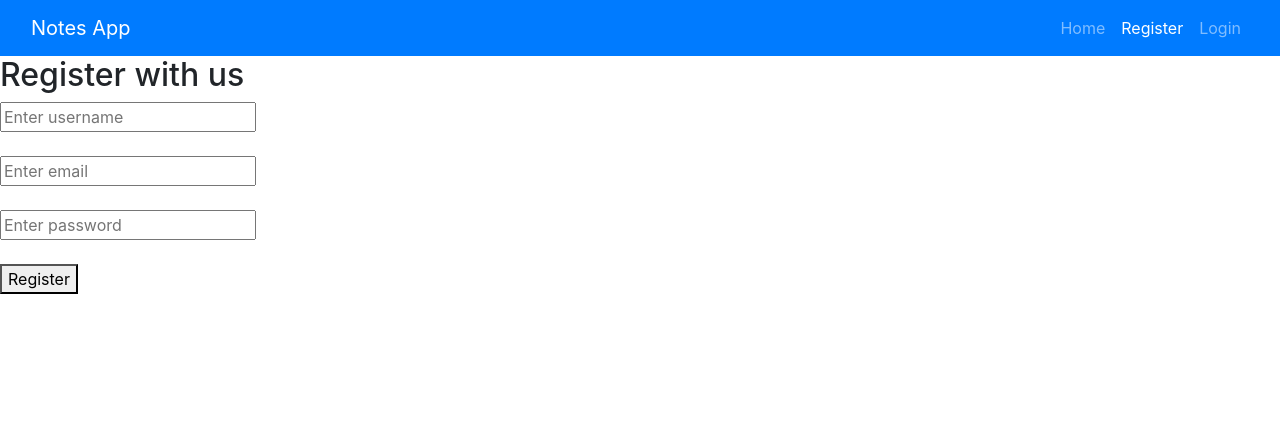
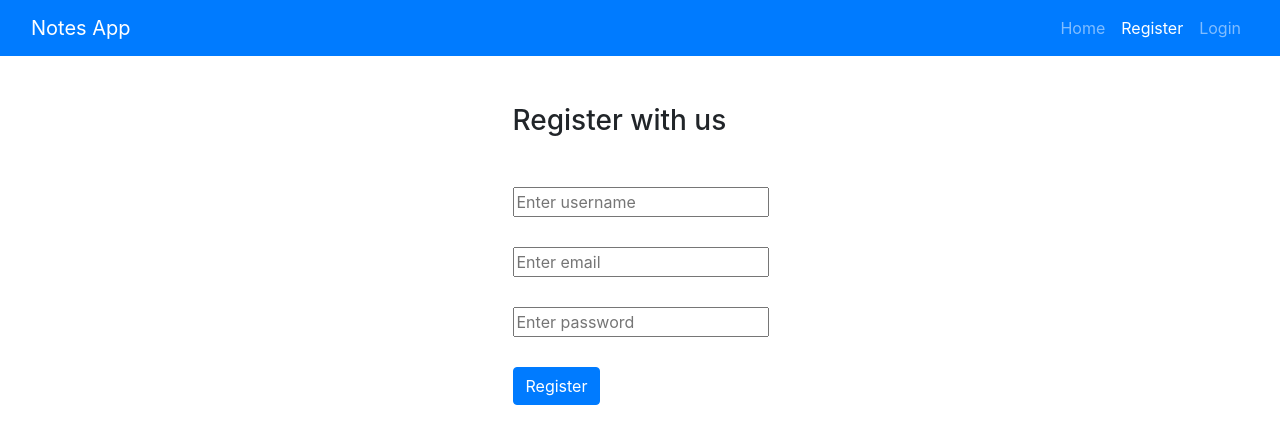
Before and after one commit to nalanagendra/notes-app, a React (Create React App) app: page /register in a window 1280 px wide. Shown: the top 444 px of the page. Built offline with nearby package versions, Linux system fonts and the light colour scheme.

Commit message:
Register login and home page styled

```diff
--- a/src/components/Home.js
+++ b/src/components/Home.js
@@ -1,9 +1,19 @@
 import React from "react"
+
+import heroImage from '../assets/hero.svg'
 
 const Home = (props) => {
   return (
-    <div>
-      <h2>Home component</h2>
+    <div className="container">
+      <div className="row align-items-center">
+        <div className="col-md">
+          <img  src={heroImage} alt="hero-image" />
+        </div>
+        <div className="col-md">
+          <h1 className="display-4">Notes app</h1>
+          <p className="h3">Easy online notebook...</p>
+        </div>
+      </div>
     </div>
   )
 }
--- /dev/null
+++ b/src/components/resusableComponents/InputBox.js
@@ -0,0 +1,12 @@
+import React from 'react'
+
+const InputBox = (props) => {
+    return(
+        <div style={{height: "60px"}}>
+        {/* used for preventing the height variation during error display */}
+            {props.children}
+        </div>
+    )
+}
+
+export default InputBox
--- /dev/null
+++ b/src/components/resusableComponents/MessageBox.js
@@ -0,0 +1,11 @@
+import React from 'react'
+
+const MessageBox = (props) => {
+    return(
+        <div style={{height: "25px"}}>
+            {props.children}
+        </div>
+    )
+}
+
+export default MessageBox
--- /dev/null
+++ b/src/components/resusableComponents/TextError.js
@@ -0,0 +1,10 @@
+const TextError = props => {
+    return(
+        <div className="text-danger">
+            {/* used for displaying error message */}
+            {props.children}
+        </div>
+    )
+}
+
+export default TextError
--- a/src/components/userAuth/Login.js
+++ b/src/components/userAuth/Login.js
@@ -5,6 +5,9 @@ import * as Yup from "yup";
 import { useNavigate } from "react-router-dom";
 
 import { startUserLogin } from "../../actions/userActions";
+import TextError from "../resusableComponents/TextError";
+import InputBox from "../resusableComponents/InputBox";
+import MessageBox from "../resusableComponents/MessageBox";
 
 const initialValues = {
   email: "",
@@ -31,27 +34,33 @@ const Login = (props) => {
   };
 
   return (
-    <div>
-      <h2>Login</h2>
+    <div className="container mt-5">
+      <div className="row justify-content-center">
+        <div className="col-md-6 offset-sm-3">
+          <h2 className="h3 mb-4">Login</h2>
+          <MessageBox>
             {message && <div>{message}</div>}
-      {errorMessage && <div>{errorMessage}</div>}
+            {errorMessage && <div className="text-danger">{errorMessage}</div>}
+          </MessageBox>
           <Formik
             initialValues={initialValues}
             validationSchema={validationSchema}
             onSubmit={onSubmit}
             >
             <Form>
+              <InputBox>
                 <Field name="email" placeholder="Enter email" />
-          <br />
-          <ErrorMessage name="email" />
-          <br />
+                <ErrorMessage name="email" component={TextError} />
+              </InputBox>
+              <InputBox>
                 <Field name="password" type="password" placeholder="Enter password" />
-          <br />
-          <ErrorMessage name="password" />
-          <br />
-          <button type="submit">Login</button>
+                <ErrorMessage name="password" component={TextError} />
+              </InputBox>
+              <button className="btn btn-primary" type="submit">Login</button>
             </Form>
           </Formik>
+        </div>
+      </div>
     </div>
   );
 };
--- a/src/components/userAuth/Register.js
+++ b/src/components/userAuth/Register.js
@@ -5,6 +5,9 @@ import { useNavigate } from "react-router-dom";
 import { useDispatch, useSelector } from "react-redux";
 
 import { startUserRegisterRequest } from "../../actions/userActions";
+import TextError from "../resusableComponents/TextError";
+import InputBox from "../resusableComponents/InputBox";
+import MessageBox from "../resusableComponents/MessageBox";
 
 const initialValues = {
   username: "",
@@ -42,31 +45,37 @@ const Register = (props) => {
   };
 
   return (
-    <div>
-      <h2>Register with us</h2>
+    <div className="container mt-5">
+      <div className="row justify-content-center">
+        <div className="col-md-6 offset-sm-3">
+          <h2 className="h3 mb-4">Register with us</h2>
+          <MessageBox>
             {message && <div>{message}</div>}
-      {errorMessage && <div>{errorMessage}</div>}
+            {errorMessage && <div className="text-danger">{errorMessage}</div>}
+          </MessageBox>
           <Formik
             initialValues={initialValues}
             onSubmit={onSubmit}
             validationSchema={validationSchema}
           >
             <Form>
+              <InputBox>
                 <Field name="username" placeholder="Enter username" />
-          <br />
-          <ErrorMessage name="username" />
-          <br />
+                <ErrorMessage name="username" component={TextError} />
+              </InputBox>
+              <InputBox>
                 <Field name="email" placeholder="Enter email" />
-          <br />
-          <ErrorMessage name="email" />
-          <br />
+                <ErrorMessage name="email" component={TextError} />
+              </InputBox>
+              <InputBox>
                 <Field name="password" placeholder="Enter password" type="password" />
-          <br />
-          <ErrorMessage name="password" />
-          <br />
-          <button type="submit">Register</button>
+                <ErrorMessage name="password" component={TextError} />
+              </InputBox>
+              <button className="btn btn-primary" type="submit">Register</button>
             </Form>
           </Formik>
+        </div>
+      </div>
     </div>
   );
 };
```
Also changed, not shown: src/assets/hero.jpg (added), src/assets/hero.svg (added). Lines whose indentation alone changed are shown as unchanged.
